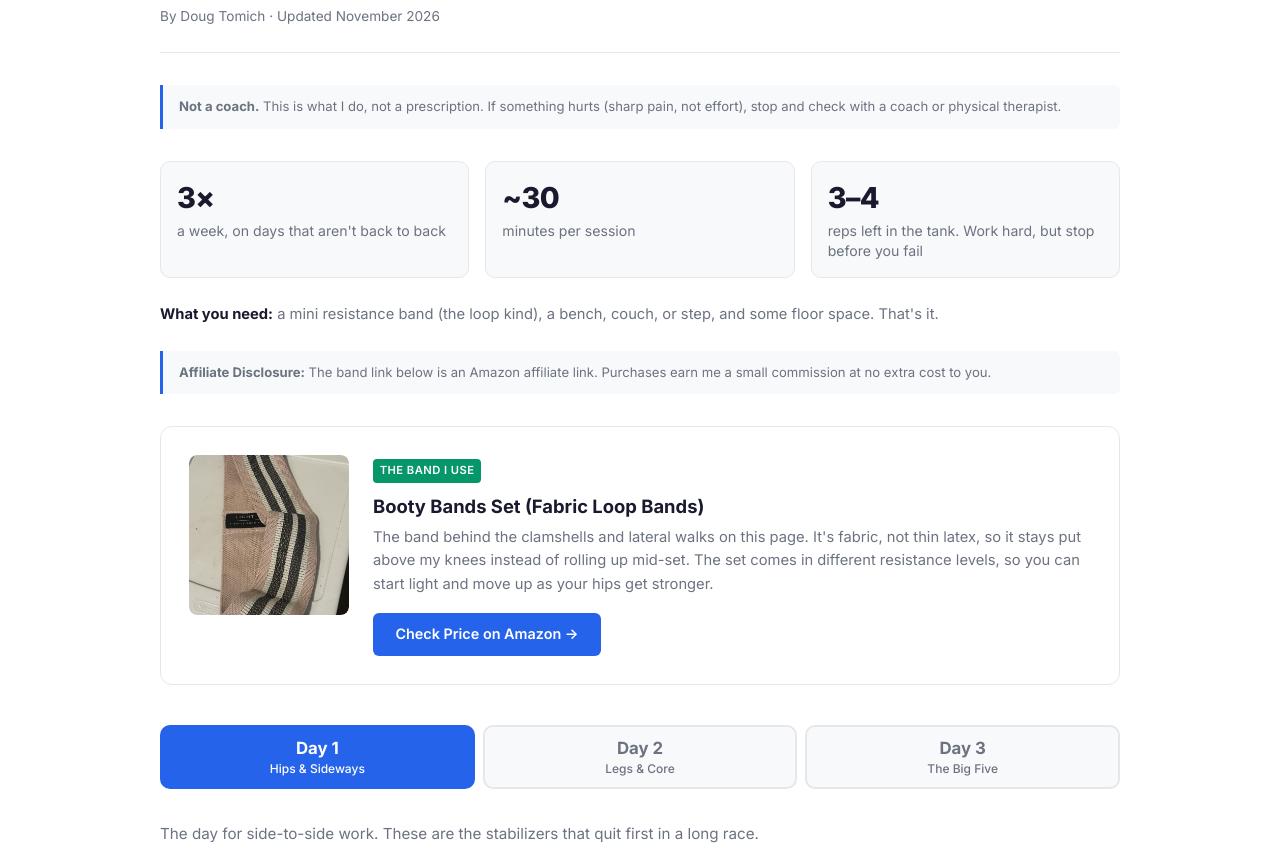
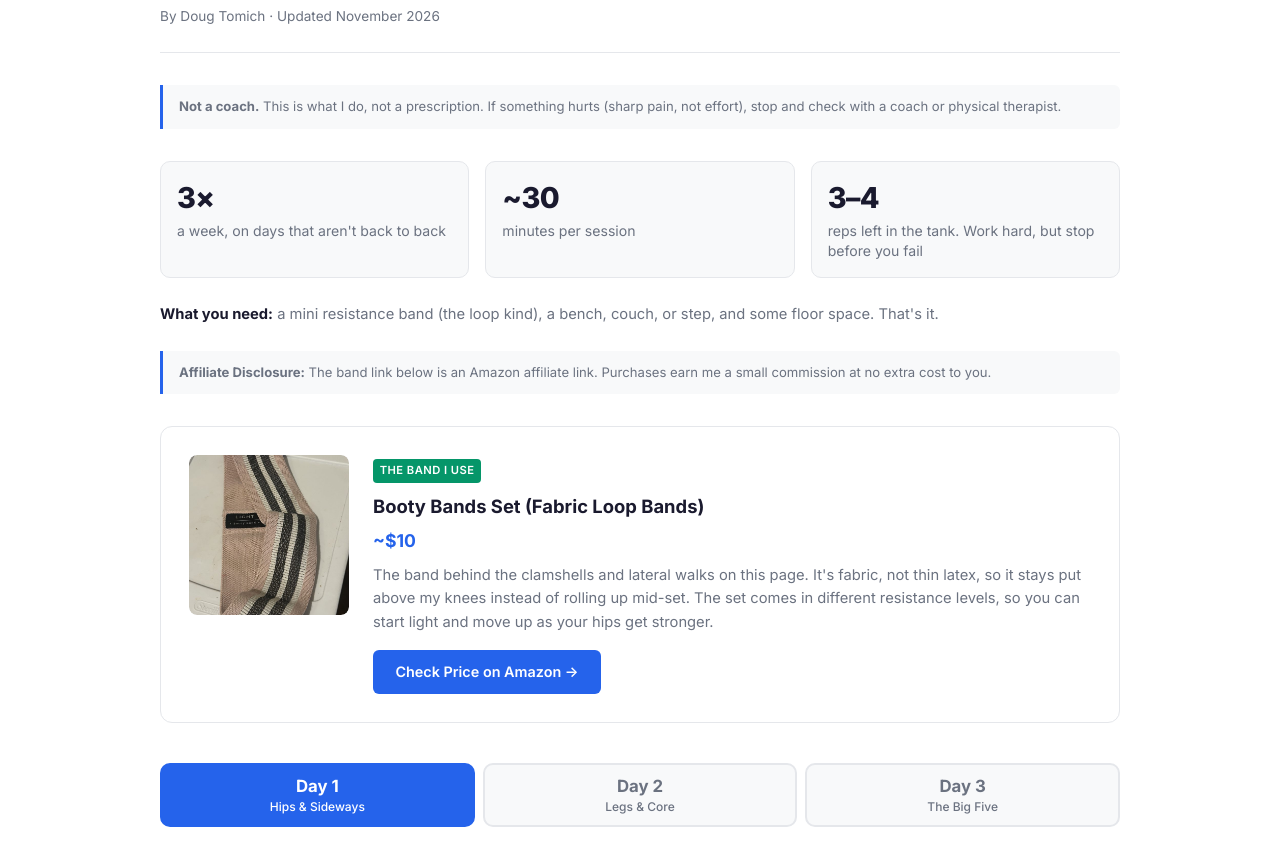
Before and after one commit to dougtomich/tomich-co, a plain HTML site: page strength/index.html in a window 1280 px wide. Shown: the part 248-1097 px from the top of the page. Drawn offline with Linux system fonts and the light colour scheme.

Commit message:
Add band price to Strength page
Co-Authored-By: Claude Opus 5.5 <noreply@anthropic.com>
Claude-Session: https://claude.ai/code/session_01KnnRpHHks7rKNX6YENyvpM

```diff
--- a/strength/index.html
+++ b/strength/index.html
@@ -67,6 +67,7 @@
         <div class="product-info">
           <span class="product-badge">The Band I Use</span>
           <h3>Booty Bands Set (Fabric Loop Bands)</h3>
+          <div class="price">~$10</div>
           <p class="review">The band behind the clamshells and lateral walks on this page. It's fabric, not thin latex, so it stays put above my knees instead of rolling up mid-set. The set comes in different resistance levels, so you can start light and move up as your hips get stronger.</p>
           <a href="https://www.amazon.com/dp/B0BK8JVN6J?th=1&linkCode=ll2&tag=douglastomich-20&linkId=768d4a44b2c44dd1c2127c7a1b9486d8&language=en_US&gaOptInStatus=true&ref_=as_li_ss_tl" class="cta" target="_blank" rel="nofollow noopener">Check Price on Amazon →</a>
         </div>
```
